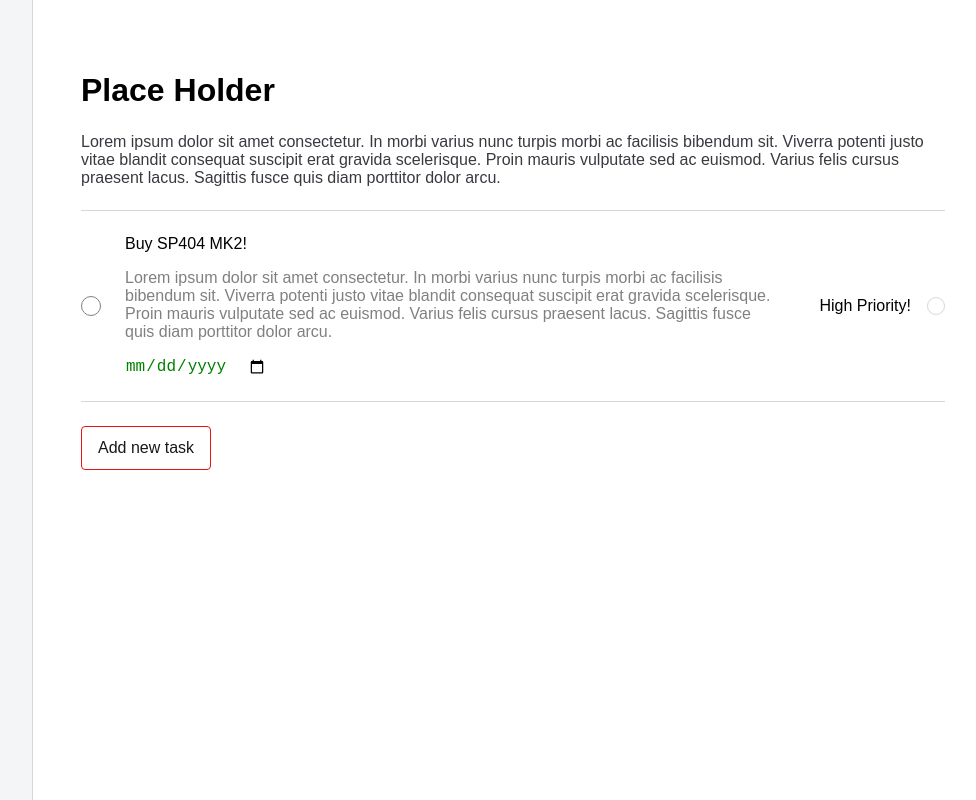
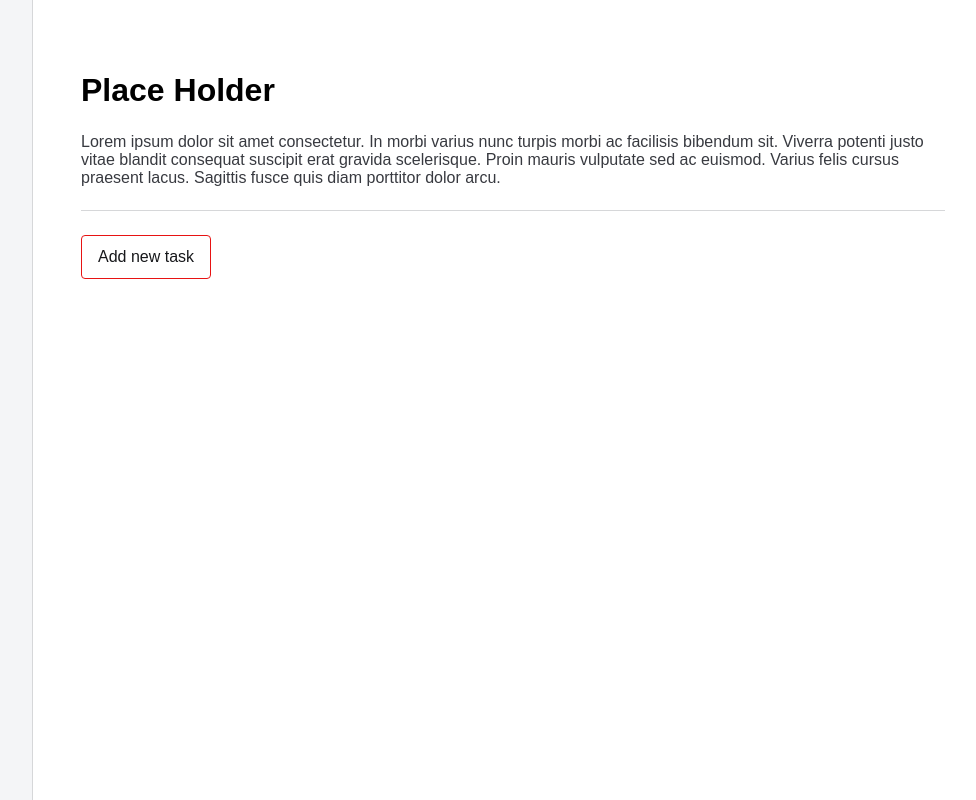
Before and after one commit to pvdevs/todo-list-2, a website built with Vite: page todo-list/index.html in a window 1280 px wide. Shown: the whole page, without its empty margins (287-1263 px from the left). Built offline with nearby package versions, Linux system fonts and the light colour scheme; a web font is replaced by a local one.

Commit message:
code refactor

```diff
--- a/todo-list/index.html
+++ b/todo-list/index.html
@@ -21,23 +21,6 @@
           </div>
           <div id="tasks-table">
             <div id="tasks">
-            <div class="task">
-              <div class="task-left-side">
-                <button class="task-done-button"></button>
-                <div class="task-left-side-info">
-                  <div class="task-title"> Buy SP404 MK2!</div>
-                  <p class="task-description">Lorem ipsum dolor sit amet consectetur. In morbi varius nunc turpis morbi ac facilisis bibendum sit.
-                    Viverra potenti justo vitae blandit consequat suscipit erat gravida scelerisque. Proin mauris vulputate sed ac euismod. Varius felis cursus praesent lacus. Sagittis fusce quis diam porttitor dolor arcu. </p>
-                  <input type="date" class="task-date">
-                </div>
-              </div>
-              <div class="task-right-side">
-                <div class="task-priority">
-                  <p class="task-priority-text">High Priority!</p>
-                  <div class="task-priority-icon"></div>
-                </div>
-              </div>
-            </div>
           </div>
 
             <div id="add-task-section">
--- a/todo-list/src/data/FindTask.js
+++ b/todo-list/src/data/FindTask.js
@@ -1,6 +1,3 @@
-import { tasks } from "./Tasks";
-
-
 export default function findTask(id) {
     //return tasks.find( task => task.id === id);
     const task = localStorage.getItem(`task: ${id}`);
--- a/todo-list/src/data/StoreNewTask.js
+++ /dev/null
@@ -1,7 +0,0 @@
-import { tasks } from './Tasks';
-import storeTask from './localStorage/storeTask';
-
-export default function storeNewTask(task) {
-    tasks.push(task);
-    storeTask(task);
-}
--- a/todo-list/src/data/Tasks.js
+++ /dev/null
@@ -1 +0,0 @@
-export const tasks = [];
--- a/todo-list/src/data/UpdateTask.js
+++ b/todo-list/src/data/UpdateTask.js
@@ -1,5 +1,4 @@
 import findTask from "./FindTask";
-import { tasks } from "./Tasks";
 
 export default function updateTask(id, newTitle, newDescription, newDate, newPriority) {
     const task = findTask(id);
--- /dev/null
+++ b/todo-list/src/data/localStorage/removeTask.js
@@ -0,0 +1,3 @@
+export default function removeTask(id){
+    localStorage.removeItem(`task: ${id}`);
+}
--- a/todo-list/src/pages/Home/addTasks/AddNewTask.js
+++ b/todo-list/src/pages/Home/addTasks/AddNewTask.js
@@ -1,15 +1,11 @@
-import { getFormTitleValue, getFormDescriptionValue, getFormDateValue, getFormPriorityValue } from "../../../components/form/GetFormValues";
 import { addNewTaskToTable } from "../TasksTable";
 import Task from "../../../data/Task";
-import storeNewTask from "../../../data/StoreNewTask";
-import { tasks } from "../../../data/Tasks";
+import storeTask from "../../../data/localStorage/storeTask";
 
 export default function addNewTask(title, description, date, priority) {
 
     const task = new Task(title, description, date, priority);
 
-    storeNewTask(task);
+    storeTask(task);
     addNewTaskToTable(task);
-
-    console.log(tasks);
 }
--- a/todo-list/src/pages/Home/index.js
+++ b/todo-list/src/pages/Home/index.js
@@ -1,8 +1,5 @@
-
-import addTask from '../../data/StoreNewTask';
 import './PageEvent'
 import { getAllTasks } from './TasksTable';
-import { openAddNewTaskForm } from './addTasks/AddNewTaskSection';
 
 getAllTasks();
 
```
Also changed, not shown: todo-list/src/pages/Home/editTasks/EditTask.js (+0 -7 lines).
